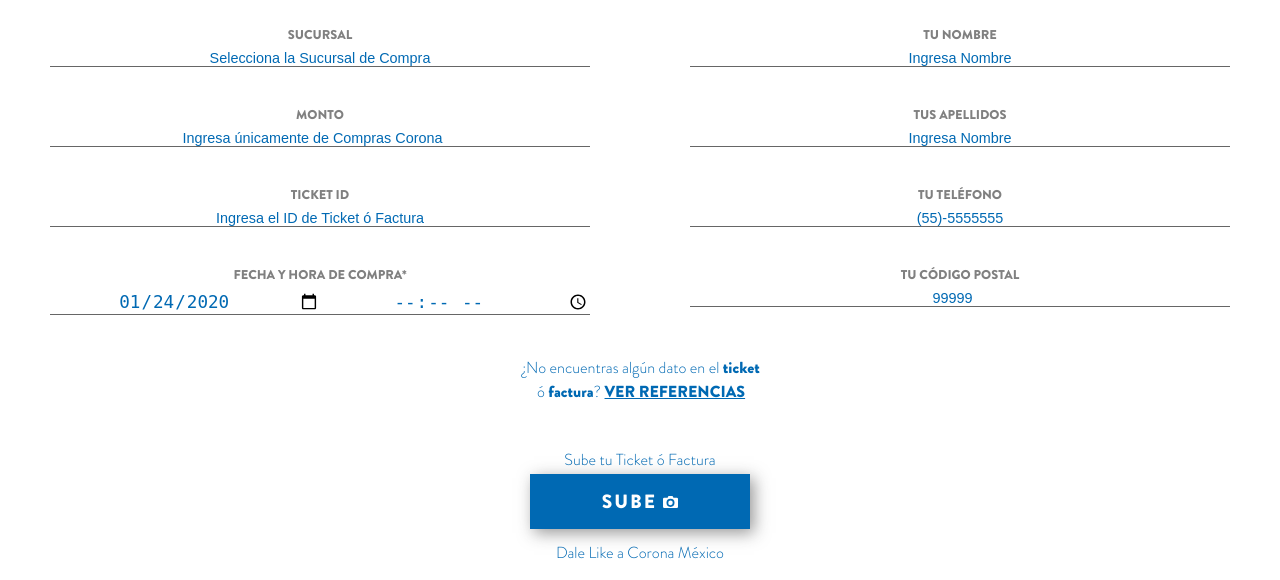
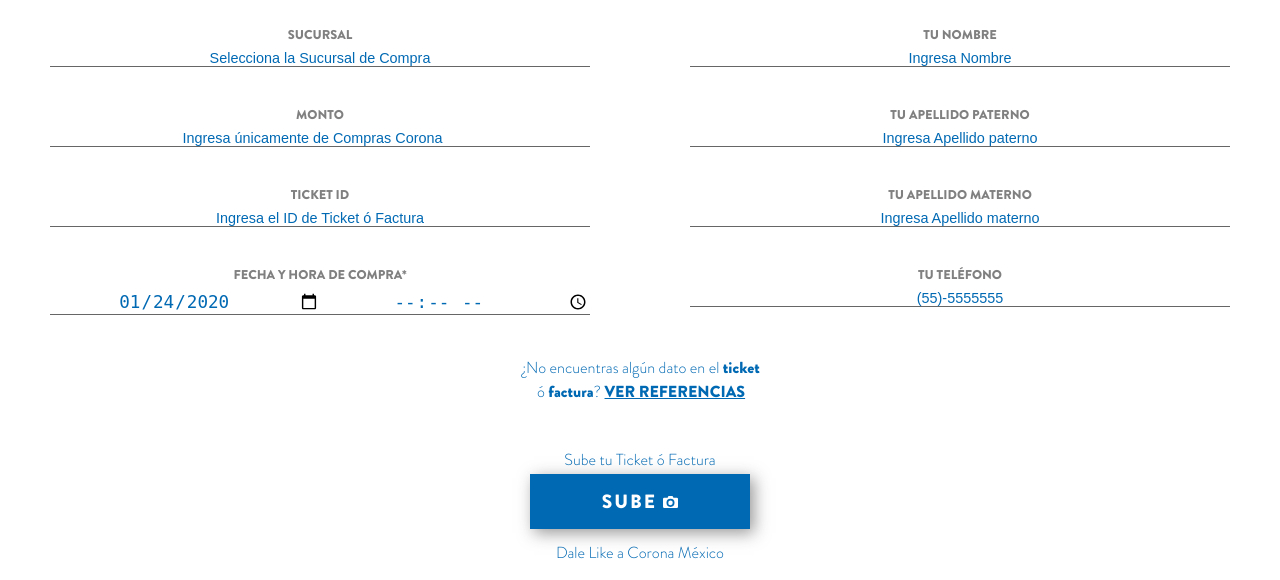
Before and after one commit to MariesNavarro/coronaHTML, a PHP site: page /registro.php in a window 1280 px wide. Shown: the part 120-700 px from the top of the page. Run offline with PHP 8.4, Linux system fonts and the light colour scheme; data that the repository does not hold is empty; some libraries are stand-ins or nearby versions.

Commit message:
Formulario registro nuevos campos apellidos

```diff
--- a/registro.php
+++ b/registro.php
@@ -60,9 +60,15 @@
 			</div>
 			<!-- Apellidos -->
 			<div class="qstWr">
-				<label for="nombre">Tus Apellidos</label>
-				<input type="text" name="nombre" id="nombre" placeholder="Ingresa Nombre" required>
-				<p class="alerta" id="msgNombre"></p>
+				<label for="nombre">Tu Apellido paterno</label>
+				<input type="text" name="apellidopaterno" id="apellidopaterno" placeholder="Ingresa Apellido paterno" required>
+				<p class="alerta" id="msgapellidopaterno"></p>
+			</div>
+			<!-- Apellidos -->
+			<div class="qstWr">
+				<label for="nombre">Tu Apellido materno</label>
+				<input type="text" name="apellidomaterno" id="apellidomaterno" placeholder="Ingresa Apellido materno" required>
+				<p class="alerta" id="msgapellidomaterno"></p>
 			</div>
 			<!-- Teléfono -->
 			<div class="qstWr">
```
Also changed, not shown: uploads/76_ticket_Ett34.jpeg (added), uploads/77_ticket_AV3294.jpg (added), uploads/78_ticket_20034687.jpg (added), uploads/80_ticket_35285074.jpg (added), uploads/81_ticket_35285075.jpg (added), uploads/83_ticket_Gr23.png (added).
